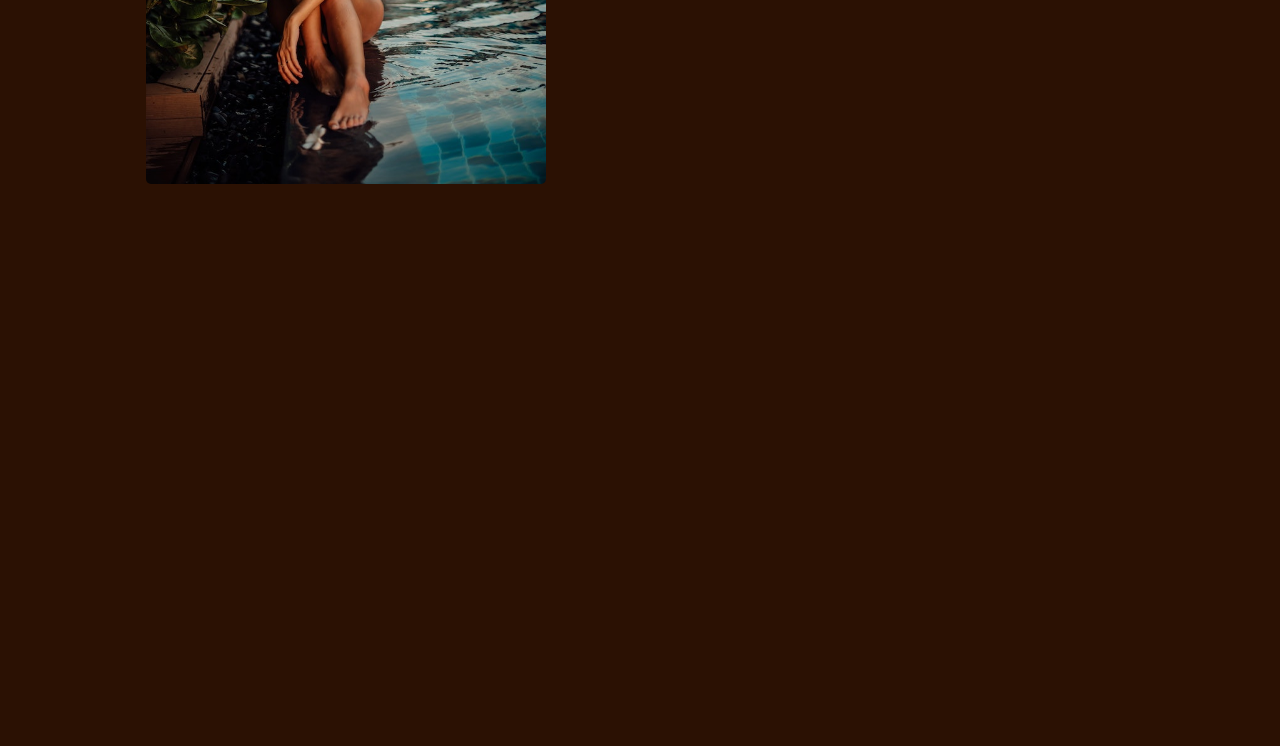
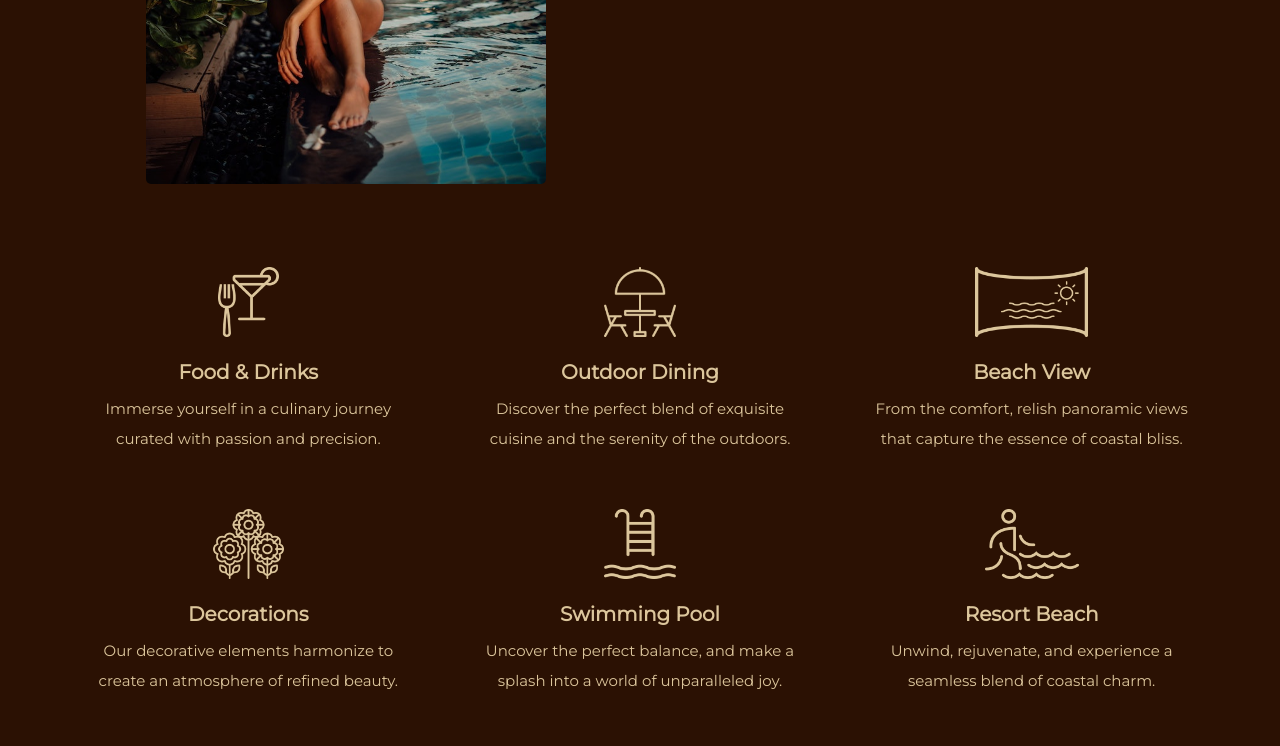
Before and after one commit to kastastin/web-examples, a plain HTML site: page HotelBooking/index.html in a window 1280 px wide. Shown: the part 2596-3342 px from the top of the page. Before the commit the page ends 2813 px from the top, so only its background shows below. Drawn offline with nearby package versions, Linux system fonts and the light colour scheme.

Commit message:
hotel-booking services section (adaptive)

```diff
--- a/HotelBooking/css/style.css
+++ b/HotelBooking/css/style.css
@@ -247,3 +247,34 @@ section {
   font-size: 1.7rem;
   line-height: 2;
 }
+
+.services .box-container {
+  display: grid;
+  grid-template-columns: repeat(auto-fit, minmax(28rem, 1fr));
+  justify-content: center;
+  align-items: flex-start;
+  gap: 1.5rem;
+}
+
+.services .box-container .box {
+  padding: 2rem;
+  text-align: center;
+}
+
+.services .box-container .box img {
+  height: 7rem;
+  margin-bottom: 1rem;
+}
+
+.services .box-container .box h3 {
+  margin: 1rem 0;
+  color: var(--color-sub);
+  font-size: 2rem;
+  text-transform: capitalize;
+}
+
+.services .box-container .box p {
+  color: var(--color-sub);
+  font-size: 1.5rem;
+  line-height: 2;
+}
--- a/HotelBooking/index.html
+++ b/HotelBooking/index.html
@@ -183,6 +183,64 @@
       </div>
     </section>
 
+    <section id="services" class="services">
+      <div class="box-container">
+        <div class="box">
+          <img src="images/icon-1.png" alt="Food and drinks icon" />
+          <h3>Food & drinks</h3>
+          <p>
+            Immerse yourself in a culinary journey curated with passion and
+            precision.
+          </p>
+        </div>
+
+        <div class="box">
+          <img src="images/icon-2.png" alt="Outdoor dining icon" />
+          <h3>Outdoor dining</h3>
+          <p>
+            Discover the perfect blend of exquisite cuisine and the serenity of
+            the outdoors.
+          </p>
+        </div>
+
+        <div class="box">
+          <img src="images/icon-3.png" alt="Beach view icon" />
+          <h3>Beach view</h3>
+          <p>
+            From the comfort, relish panoramic views that capture the essence of
+            coastal bliss.
+          </p>
+        </div>
+
+        <div class="box">
+          <img src="images/icon-4.png" alt="Decorations icon" />
+          <h3>Decorations</h3>
+          <p>
+            Our decorative elements harmonize to create an atmosphere of refined
+            beauty.
+          </p>
+        </div>
+
+        <div class="box">
+          <img src="images/icon-5.png" alt="Swimming pool icon" />
+          <h3>Swimming pool</h3>
+          <p>
+            Uncover the perfect balance, and make a splash into a world of
+            unparalleled joy.
+          </p>
+        </div>
+
+        <div class="box">
+          <img src="images/icon-6.png" alt="Resort beach icon" />
+          <h3>Resort beach</h3>
+          <p>
+            Unwind, rejuvenate, and experience a seamless blend of coastal
+            charm.
+          </p>
+        </div>
+      </div>
+    </section>
+
     <!-- swiper js -->
     <script src="https://cdn.jsdelivr.net/npm/swiper@11/swiper-bundle.min.js"></script>
 
```
